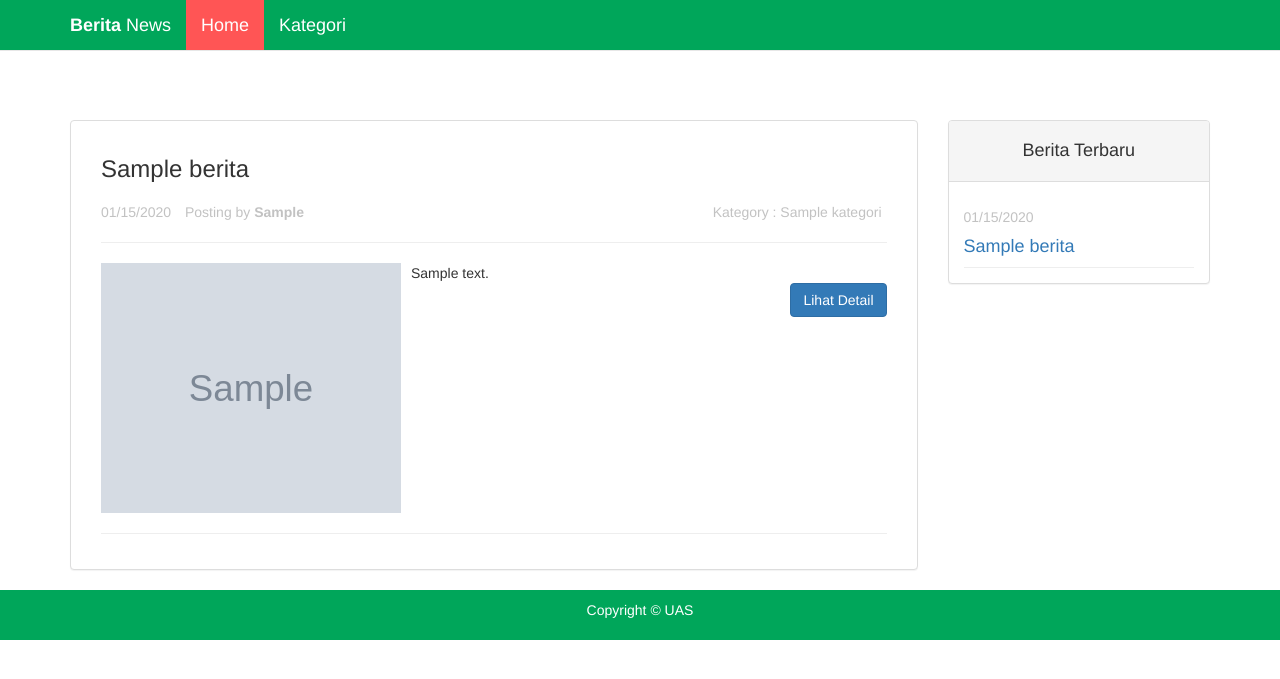
After one commit to rizalarfani/beritaNews, a CodeIgniter app: a page that uses application/views/frontend/v_kategori.php in a window 1280 px wide. The commit adds this page. Shown: the top 679 px of the page. Run offline with CodeIgniter, Linux system fonts and the light colour scheme; tables that the repository leaves empty or names only in its code hold one stand-in row (values such as "Sample post"); grey boxes marked "Sample" are stand-in pictures.

Commit message:
where kategori done

```diff
--- a/application/config/routes.php
+++ b/application/config/routes.php
@@ -49,7 +49,7 @@ defined('BASEPATH') or exit('No direct script access allowed');
 | Examples:	my-controller/index	-> my_controller/index
 |		my-controller/my-method	-> my_controller/my_method
 */
-$route['default_controller'] = 'welcome';
+$route['default_controller'] = 'home';
 $route['404_override'] = '';
 $route['translate_uri_dashes'] = FALSE;
 
@@ -59,9 +59,11 @@ $route['logout'] = 'auth/logout';
 $route['profil'] = 'auth/profil';
 $route['ubah_profil'] = 'auth/ubah_profile';
 
+$route['dashboard'] = 'dashboard/index';
 $route['user'] = 'user/index';
 $route['user/delete/(:num)'] = "user/delete/(:num)";
 
+$route['kategori'] = 'kategori/index';
 $route['kategori/delete/(:num)'] = 'kategori/delete/(:num)';
 $route['berita'] = 'berita/index';
 $route['berita/add_berita'] = 'berita/index/add_berita';
@@ -70,3 +72,4 @@ $route['berita/edit_berita/(:num)'] = 'berita/index/edit_berita/(:num)';
 
 $route['home'] = 'home/index';
 $route['(:any)'] = "home/detail/(:any)";
+$route['kategori/(:any)'] = 'home/kategori/(:any)';
--- a/application/controllers/Home.php
+++ b/application/controllers/Home.php
@@ -20,6 +20,20 @@ class Home extends CI_Controller
             'page' => 'frontend/home',
             'list_berita' => $this->home->get_berita(),
             'berita_terbaru' => $this->home->get_berita_terbaru(),
+            'list_kategori'  => $this->home->kategori(),
+        ];
+        $this->template($params);
+    }
+    public function kategori()
+    {
+        $kategori = $this->uri->segment(2);
+        $name = $this->home->kategori(['slug' => $kategori]);
+        $params = [
+            'title' => 'Kategori' . $kategori,
+            'page'  => 'frontend/v_kategori',
+            'kategori'  => $this->home->get_berita_kategori(['tbl_berita.id_kategori' => $name->id]),
+            'list_kategori'  => $this->home->kategori(),
+            'berita_terbaru' => $this->home->get_berita_terbaru(),
         ];
         $this->template($params);
     }
@@ -33,12 +47,14 @@ class Home extends CI_Controller
                 'page' => 'frontend/v_detail',
                 'berita' => $get,
                 'berita_terbaru' => $this->home->get_berita_terbaru(),
+                'list_kategori'  => $this->home->kategori(),
             ];
             $this->template($params);
         } else {
             $params = [
                 'title' => 'Halaman Tidak Ditemukan',
-                'page' => 'frontend/404'
+                'page' => 'frontend/404',
+                'list_kategori'  => $this->home->kategori(),
             ];
             $this->template($params);
         }
--- a/application/models/Model_home.php
+++ b/application/models/Model_home.php
@@ -27,6 +27,27 @@ class Model_home extends CI_Model
         $data = $this->db->get('tbl_berita')->result();
         return (count((array)$data) > 0) ? $data : false;
     }
+    public function get_berita_kategori($where = null)
+    {
+        $this->db->select('tbl_berita.slug,tbl_berita.id as id_berita,tbl_berita.judul_berita,tbl_berita.isi_berita,tbl_berita.penulis,tbl_berita.thumbnail,tbl_berita.id_kategori,tbl_berita.date_created,tbl_kategori.id,tbl_kategori.nama_kategori');
+        $this->db->join('tbl_kategori', 'tbl_berita.id_kategori=tbl_kategori.id', 'inner');
+        if (!empty($where)) {
+            $this->db->where($where);
+        }
+        $this->db->order_by('tbl_berita.id', 'asc');
+        $data = $this->db->get('tbl_berita')->result();
+        return (count((array)$data) > 0) ? $data : false;
+    }
+    public function kategori($where = null)
+    {
+        if (!empty($where)) {
+            $this->db->where($where);
+            $data = $this->db->get('tbl_kategori')->row();
+        } else {
+            $data = $this->db->get('tbl_kategori')->result();
+        }
+        return (count((array)$data) > 0) ? $data : false;
+    }
 }
 
 /* End of file Model_home.php */
--- a/application/views/frontend/template/header.php
+++ b/application/views/frontend/template/header.php
@@ -19,12 +19,18 @@
                 <button type="button" class="navbar-toggle" data-toggle="collapse" data-target=".navbar-collapse">
                     <span class="icon-bar"></span><span class="icon-bar"></span><span class="icon-bar"></span>
                 </button>
-                <a class="navbar-brand" href="<?php echo base_url() ?>"><b style="font-weight: 700; color: #fffff;">Berita</b> News</a>
+                <a class="navbar-brand" href="<?php echo base_url('home') ?>"><b style="font-weight: 700; color: #fffff;">Berita</b> News</a>
             </div>
             <div class="navbar-collapse collapse">
                 <ul class="nav navbar-nav navbar-left">
-                    <li class="clr1 active"><a href="<?php echo base_url() ?>">Home</a></li>
-                    <li class="clr2"><a href="">Kategori</a></li>
+                    <li class="clr1 active"><a href="<?php echo base_url('home') ?>">Home</a></li>
+                    <li class="clr2 dropdown"><a href="">Kategori</a>
+                        <ul class="isi-dropdown">
+                            <?php foreach ($list_kategori as $data) : ?>
+                                <li><a href="<?php echo base_url('kategori/' . $data->slug) ?>"><?php echo $data->nama_kategori ?></a></li>
+                            <?php endforeach; ?>
+                        </ul>
+                    </li>
                 </ul>
             </div>
         </div>
--- /dev/null
+++ b/application/views/frontend/v_kategori.php
@@ -0,0 +1,57 @@
+<div class="row">
+    <div class="col-md-9">
+        <div class="panel panel-default">
+            <div class="panel-body">
+                <?php foreach ($kategori as $data) : ?>
+                    <div class="col-sm-12">
+                        <h3><?php echo $data->judul_berita ?></h3>
+                        <div class="info-meta">
+                            <ul class="list-inline">
+                                <li><i class="fa fa-clock-o"></i> <?php echo date('m/d/Y', strtotime($data->date_created)) ?> </li>
+                                <li><i class="fa fa-user"></i> Posting by <b><?php echo $data->penulis ?></b></li>
+                                <li class="pull-right">Kategory : <?php echo $data->nama_kategori ?></li>
+                            </ul>
+                        </div>
+                        <hr>
+                        <div class="media">
+                            <a class="pull-left" href="#">
+                                <img class="media-object " src="<?php echo base_url('upload/berita/' . $data->thumbnail) ?>" width="300px" height="250px">
+                            </a>
+                            <div class="media-body">
+                                <?php echo $data->isi_berita ?>
+                            </div>
+                            <p style="text-align:right;">
+                                <a href="<?php echo base_url($data->slug) ?>">
+                                    <button class="btn btn-primary">Lihat Detail</button>
+                                </a>
+                            </p>
+                        </div>
+                        <hr>
+                    </div>
+                <?php endforeach; ?>
+            </div>
+        </div>
+    </div>
+    <div class="col-md-3">
+        <div class="panel panel-default">
+            <div class="panel-heading">
+                <h4 class="text-center">Berita Terbaru</h4>
+            </div>
+            <div class="panel-body">
+                <?php foreach ($berita_terbaru as $data) : ?>
+                    <div class="recent">
+                        <div class="info-meta">
+                            <ul class="list-inline">
+                                <li><i class="fa fa-clock-o"></i> <?php echo date('m/d/Y', strtotime($data->date_created)) ?></a></li>
+                            </ul>
+                        </div>
+                        <h4>
+                            <a href="<?php echo base_url($data->slug) ?>"><?php echo $data->judul_berita ?></a>
+                        </h4>
+                    </div>
+                    <hr style="margin: auto;">
+                <?php endforeach; ?>
+            </div>
+        </div>
+    </div>
+</div>
--- a/assets/frontend/css/style.css
+++ b/assets/frontend/css/style.css
@@ -2,7 +2,7 @@
     color:#ffffff;
 }
 .navbar-default .navbar-nav > li.clr2 a{
-color: #FFEB3B;;
+color: white;
 }
 .navbar-default .navbar-nav > li.clr3 a{
 color: #5EC64D;
@@ -25,7 +25,7 @@ color: #fff;
 background:#973CB6;
 }
 .navbar-default .navbar-nav > li.clr2 a:hover{
-background: rgba(151, 60, 182, 0.66)
+background: rgba(17, 49, 226, 0.66)
 }
 
 
@@ -53,7 +53,7 @@ background: #CEE229;
 background: rgba(206, 226, 41, 0.63);
 }
 .navbar-default{
-    background-color: #3b5998;
+    background-color: #00a65a;
     font-size:18px;
     border-color:none;
 }
@@ -82,8 +82,32 @@ outline: none;
 color: #9c9c9c;
 }
 .footer-bottom {
-background-color:#3b5998;
+background-color:#00a65a;
 color:#fff;
 padding-top:10px;
 padding-bottom:10px;
 }
+li.dropdown {
+    display: inline-block;
+}
+.dropdown:hover .isi-dropdown {
+    display: block;
+}
+.isi-dropdown a:hover {
+    color: #fff !important;
+}
+.isi-dropdown {
+    position: absolute;
+    width: 100px;
+    display: none;
+    box-shadow: 0px 8px 16px 0px rgba(0,0,0,0.2);
+    z-index: 1;
+    background-color: #f9f9f9;
+}
+.isi-dropdown a {
+    color: #3c3c3c !important;
+}
+.isi-dropdown a:hover {
+    color: #232323 !important;
+    background: #f3f3f3 !important;
+}
```
